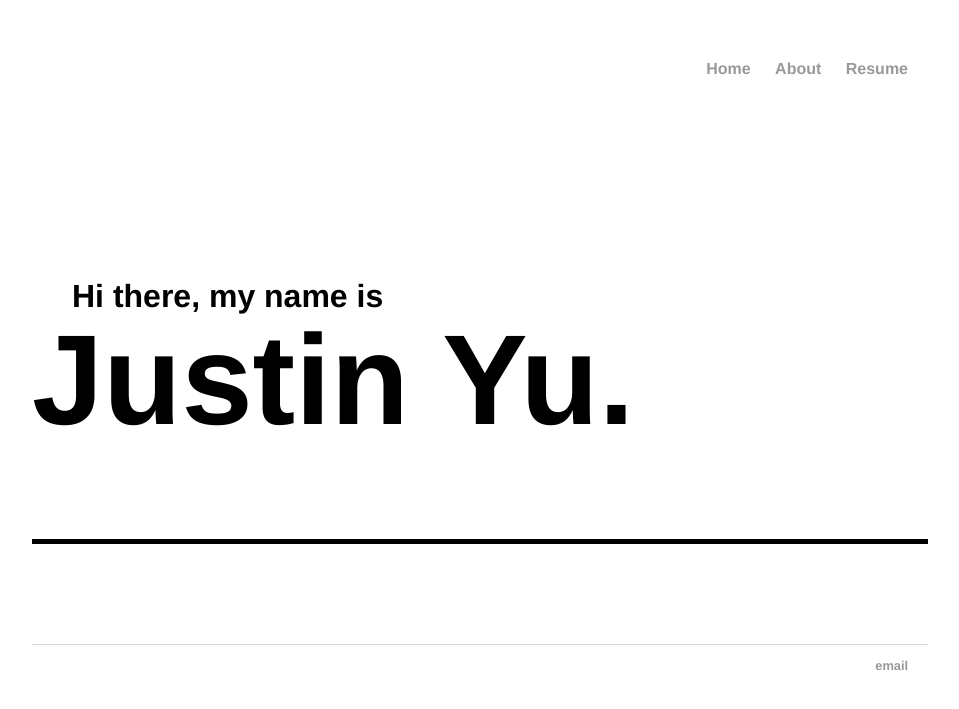
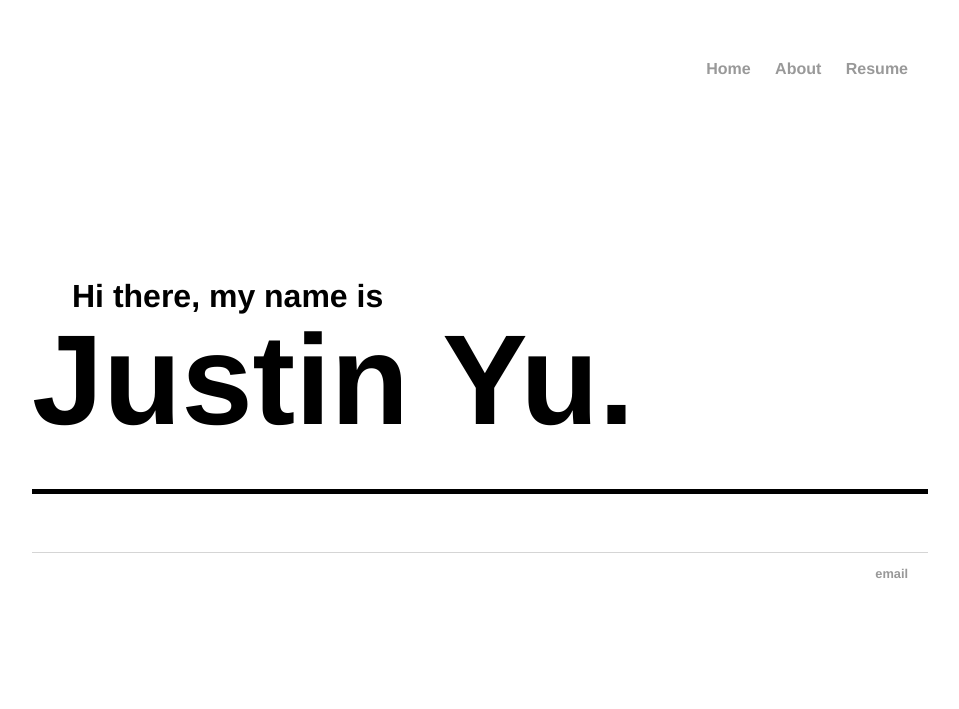
Before and after one commit to justinjelly/justinjelly.github.io, a Jekyll site: the page built from index.html, in a window 1280 px wide. Shown: the top 709 px of the page, without its empty margins (160-1119 px from the left). Built offline with Jekyll 4.4.1, drawn with Linux system fonts in a browser that asks for light colours.

Commit message:
Update index.html

```diff
--- a/index.html
+++ b/index.html
@@ -5,5 +5,5 @@ title: Justin Yu
 <div class="blurb">
 	<h1 style="font-size:2em; margin-top: 200px; margin-left: 40px;">Hi there, my name is</h1>
 	<h1 style="font-size:8em; margin-top: -30px;">Justin Yu.</h1>
-	<hr style="height:5px; border-width:0; color:black; background-color:black; margin-bottom:100px;">
+	<hr style="height:5px; border-width:0; color:black; background-color:black; position:relative; bottom:50px;">
 </div><!-- /.blurb -->
```
